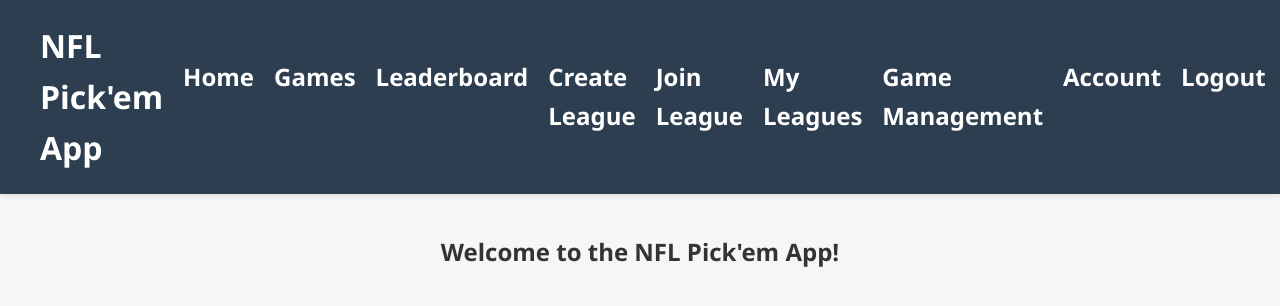
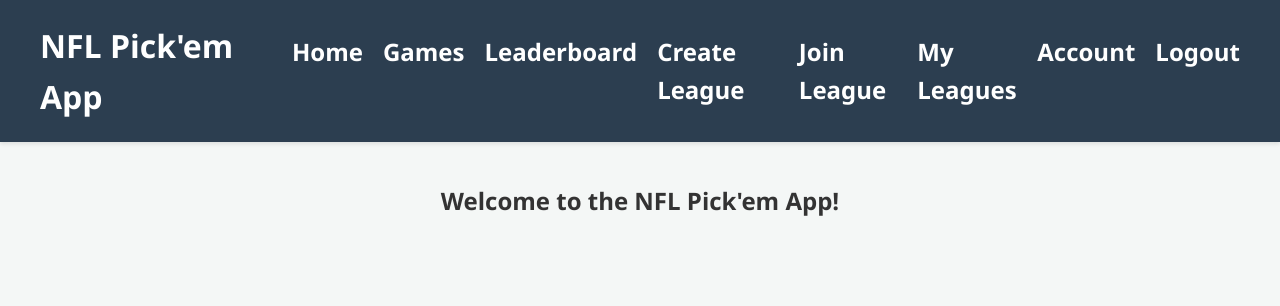
Before and after one commit to jbrownfield-0322/NFL_PickEm, a React (Create React App) app in the folder frontend/: page / in a window 1280 px wide. Shown: the top 306 px of the page. Built offline with nearby package versions, Linux system fonts and the light colour scheme; sample sign-in values are in the browser's storage.

Commit message:
Remove Game Management link from navigation in App component

```diff
--- a/frontend/src/App.js
+++ b/frontend/src/App.js
@@ -37,7 +37,6 @@ function App() {
                 <li><Link to="/leagues/create">Create League</Link></li>
                 <li><Link to="/leagues/join">Join League</Link></li>
                 <li><Link to="/my-leagues">My Leagues</Link></li>
-                <li><Link to="/game-management">Game Management</Link></li>
               </>
             )}
             {isLoggedIn ? (
```
